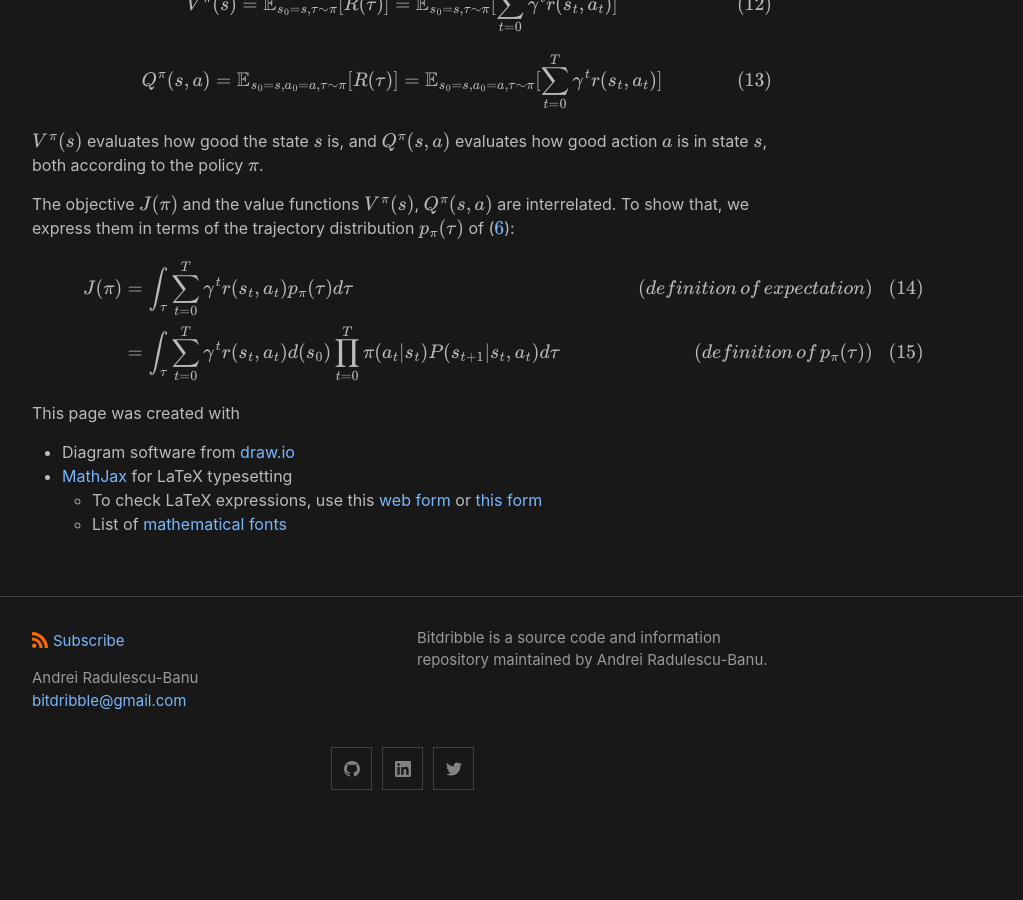
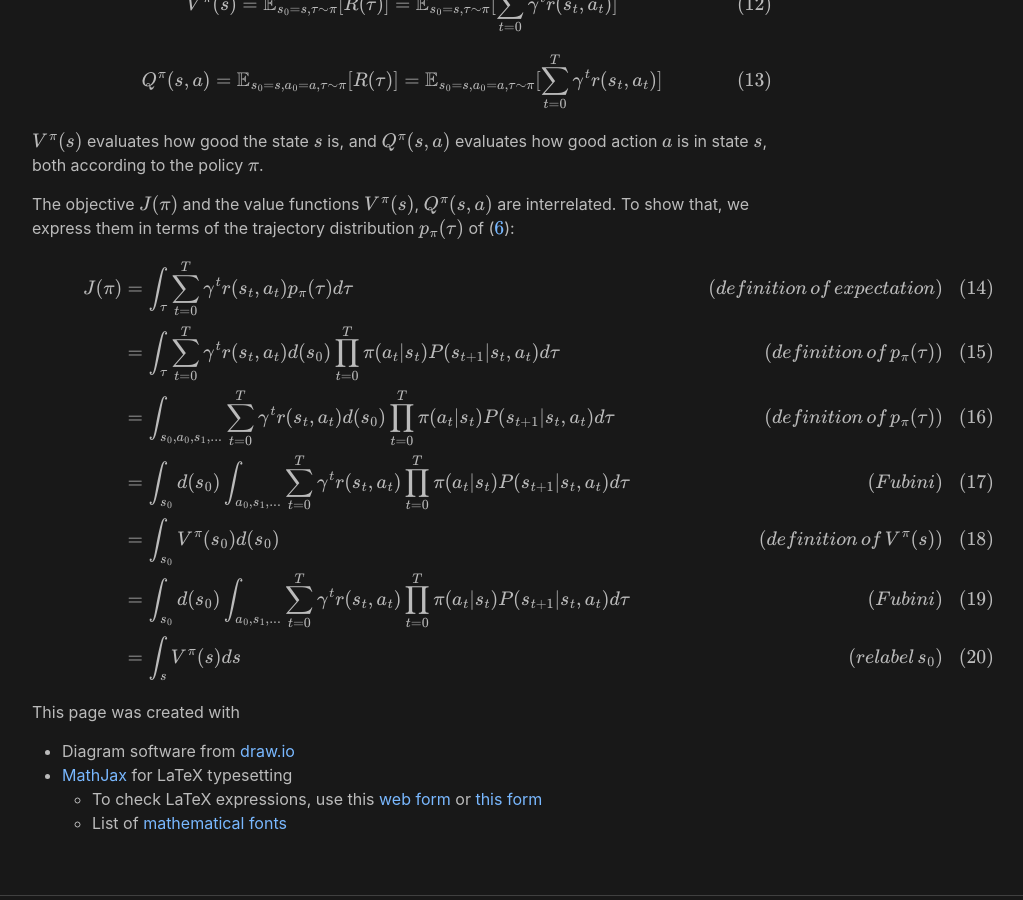
Before and after one commit to analytiq-hub/sigagent.github.io, a Jekyll site: the page built from machine_learning/_posts/2021-01-22-reinforce.md, in a window 1280 px wide and 900 px high, scrolled down 4572 px. Shown: the whole window, without its empty margins (238-1261 px from the left). Built offline with Jekyll 4.4.1, drawn with Linux system fonts in a browser that asks for light colours; formulas are drawn with MathJax 3; a script that is not in the unit is left out.

Commit message:
*** empty log message ***

```diff
--- a/machine_learning/_posts/2021-01-22-reinforce.md
+++ b/machine_learning/_posts/2021-01-22-reinforce.md
@@ -178,6 +178,11 @@ $$
 \begin{align}
 J(\pi) & = \int_\tau \sum_{t=0}^{T} \gamma^{t} r(s_t, a_t) p_\pi(\tau) d\tau \hspace{1cm} & (definition \, of \, expectation) \\
 & = \int_\tau \sum_{t=0}^{T} \gamma^{t} r(s_t, a_t) d(s_0) \prod_{t=0}^T \pi(a_t \vert s_t) P(s_{t+1} \vert s_t, a_t) d\tau \hspace{1cm} & (definition \, of \, p_\pi(\tau)) \\
+& = \int_{s_0, a_0, s_1, ...} \sum_{t=0}^{T} \gamma^{t} r(s_t, a_t) d(s_0) \prod_{t=0}^T \pi(a_t \vert s_t) P(s_{t+1} \vert s_t, a_t) d\tau \hspace{1cm} & (definition \, of \, p_\pi(\tau)) \\
+& = \int_{s_0} d(s_0) \int_{a_0, s_1, ...} \sum_{t=0}^{T} \gamma^{t} r(s_t, a_t) \prod_{t=0}^T \pi(a_t \vert s_t) P(s_{t+1} \vert s_t, a_t) d\tau \hspace{1cm} & (Fubini) \\
+& =   \int_{s_0} V^\pi(s_0) d(s_0)& (definition \, of \, V^\pi(s)) \\
+& = \int_{s_0} d(s_0) \int_{a_0, s_1, ...} \sum_{t=0}^{T} \gamma^{t} r(s_t, a_t) \prod_{t=0}^T \pi(a_t \vert s_t) P(s_{t+1} \vert s_t, a_t) d\tau \hspace{1cm} & (Fubini) \\
+& =   \int_{s} V^\pi(s) ds& (relabel \, s_0) \\
 \end{align}
 $$
 
```
